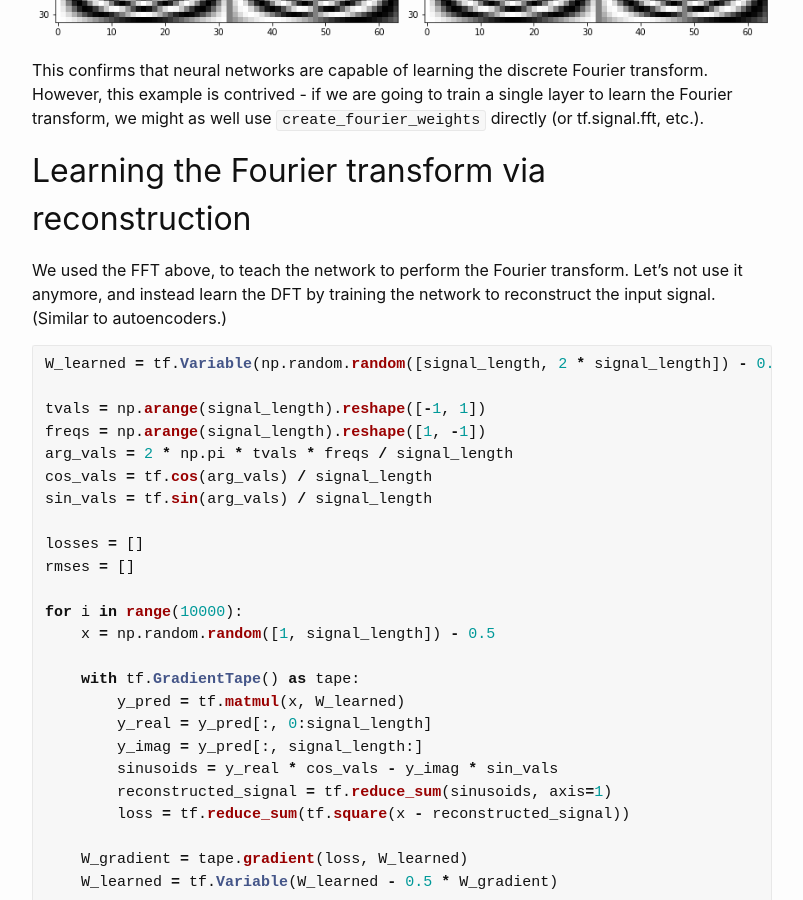
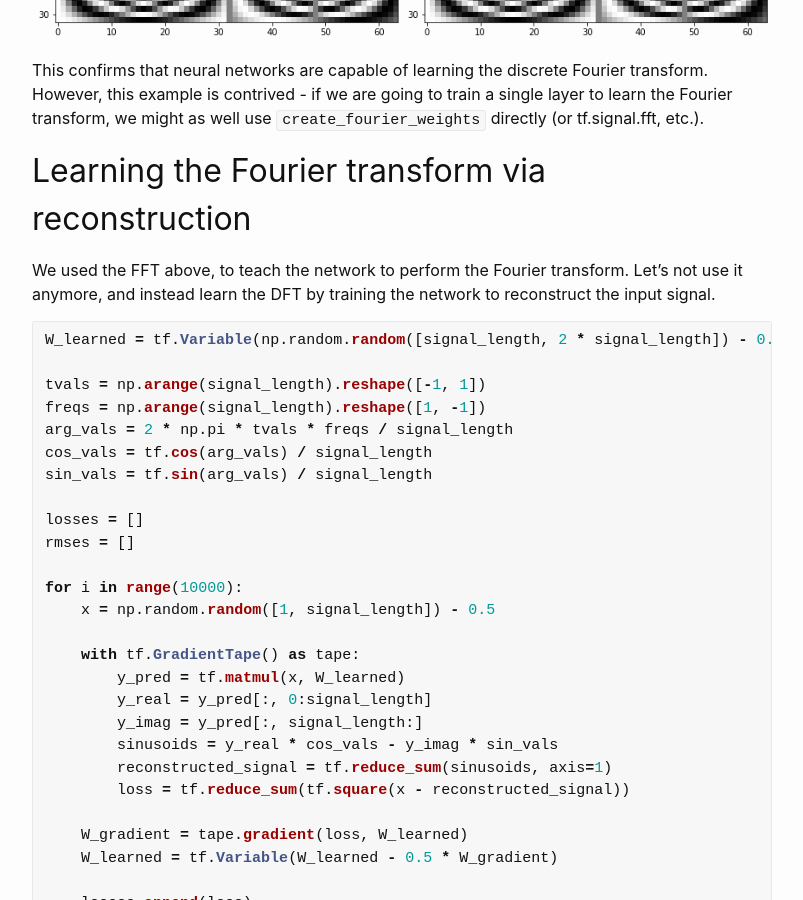
Before and after one commit to sradc/sradc.github.io, a Jekyll site: the page built from _posts/2021-04-29-fourier-nets.md, in a window 1280 px wide and 900 px high, scrolled down 5372 px. Shown: the whole window, without its empty margins (238-1041 px from the left). Built offline with Jekyll 4.4.1, drawn with Linux system fonts in a browser that asks for light colours; comment, search, counter and statistics services are not loaded.

Commit message:
removed the autoencoder part

````diff
--- a/_posts/2021-04-29-fourier-nets.md
+++ b/_posts/2021-04-29-fourier-nets.md
@@ -264,7 +264,7 @@ if we are going to train a single layer to learn the Fourier transform, we might
 
 ## Learning the Fourier transform via reconstruction
 
-We used the FFT above, to teach the network to perform the Fourier transform. Let's not use it anymore, and instead learn the DFT by training the network to reconstruct the input signal. (Similar to autoencoders.)
+We used the FFT above, to teach the network to perform the Fourier transform. Let's not use it anymore, and instead learn the DFT by training the network to reconstruct the input signal.
 
 ```python
 W_learned = tf.Variable(np.random.random([signal_length, 2 * signal_length]) - 0.5)
````
